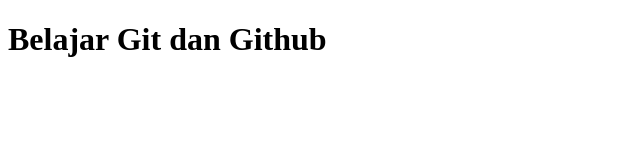
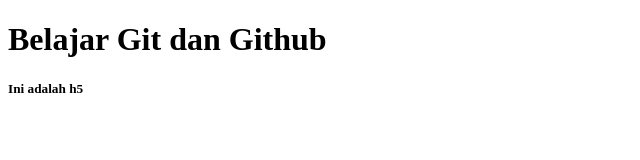
Before and after one commit to shahifahmthrh/testrepository, a plain HTML site: page index.html in a window 1280 px wide. Shown: the full height of the page, 0-640 px from the left. Drawn offline with Linux system fonts and the light colour scheme.

Commit message:
edit index.html

```diff
--- a/index.html
+++ b/index.html
@@ -8,5 +8,6 @@
 </head>
 <body>
     <h1>Belajar Git dan Github</h1>
+    <h5>Ini adalah h5</h5>
 </body>
 </html>
```
